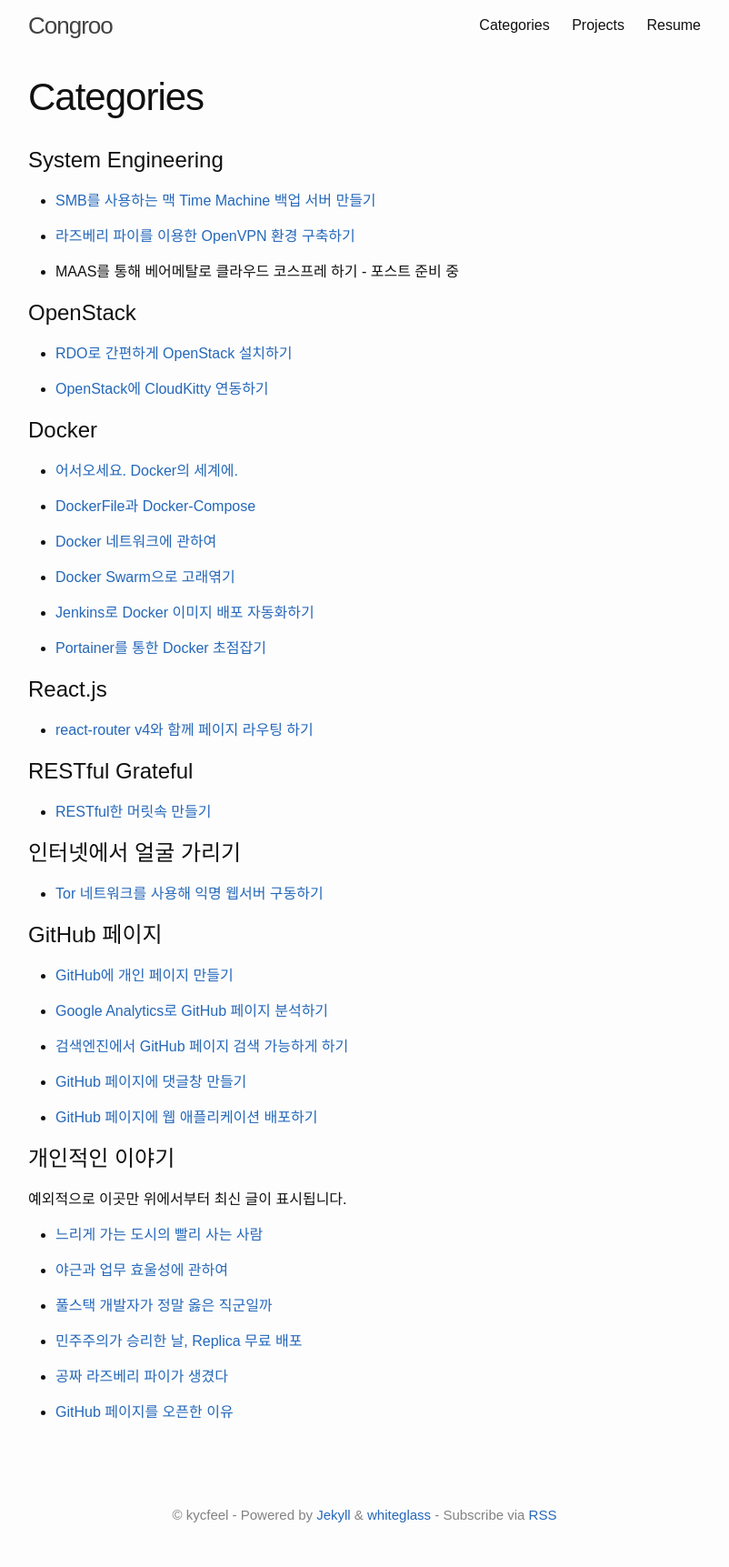
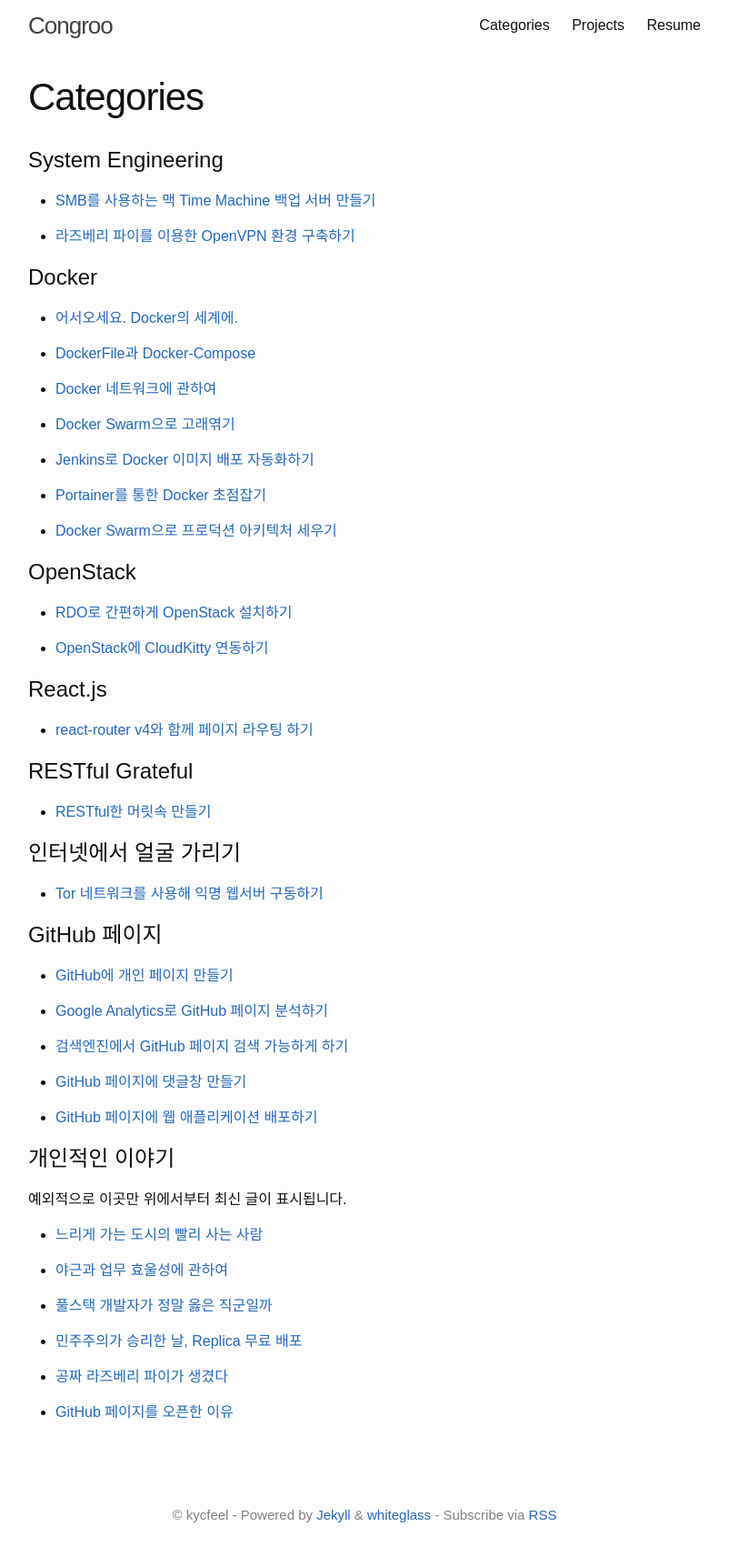
Before and after one commit to kycfeel/kycfeel.github.io, a Jekyll site: the page built from categories.md, in a window 1280 px wide. Shown: the whole page at 91% size, without its empty margins (239-1041 px from the left). Built offline with Jekyll 4.4.1, drawn with Linux system fonts in a browser that asks for light colours.

Commit message:
새로운 포스트 추가. 기타 표시 방식 다듬음.

```diff
--- a/categories.md
+++ b/categories.md
@@ -8,14 +8,6 @@ System Engineering
 - [SMB를 사용하는 맥 Time Machine 백업 서버 만들기](https://kycfeel.github.io/2017/06/20/smb를-사용하는-맥-Time-Machine-백업-서버-만들기/)
 
 - [라즈베리 파이를 이용한 OpenVPN 환경 구축하기](https://kycfeel.github.io/2017/07/10/라즈베리-파이로-OpenVPN-환경-구축하기/)
-
-- MAAS를 통해 베어메탈로 클라우드 코스프레 하기 - 포스트 준비 중
-
-OpenStack
-========================
-- [RDO로 간편하게 OpenStack 설치하기](https://kycfeel.github.io/2017/03/01/RDO로-간편하게-OpenStack-설치하기/)
-
-- [OpenStack에 CloudKitty 연동하기](https://kycfeel.github.io/2017/03/04/OpenStack에-CloudKitty-연동하기/)
 
 Docker
 ========================
@@ -30,6 +22,14 @@ Docker
 - [Jenkins로 Docker 이미지 배포 자동화하기](https://kycfeel.github.io/2017/10/10/Jenkins로-Docker-이미지-배포-자동화하기/)
 
 - [Portainer를 통한 Docker 초점잡기](https://kycfeel.github.io/2017/12/31/Portainer를-통한-Docker-초점잡기/)
+
+- [Docker Swarm으로 프로덕션 아키텍처 세우기](https://kycfeel.github.io/2018/01/26/Docker-Swarm으로-프로덕션-아키텍처-세우기/)
+
+OpenStack
+========================
+- [RDO로 간편하게 OpenStack 설치하기](https://kycfeel.github.io/2017/03/01/RDO로-간편하게-OpenStack-설치하기/)
+
+- [OpenStack에 CloudKitty 연동하기](https://kycfeel.github.io/2017/03/04/OpenStack에-CloudKitty-연동하기/)
 
 React.js
 ========================
```
